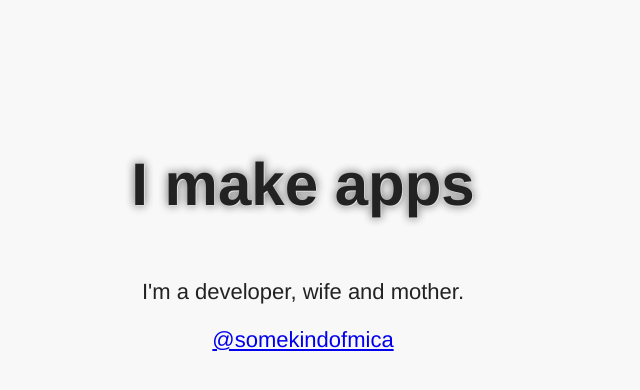
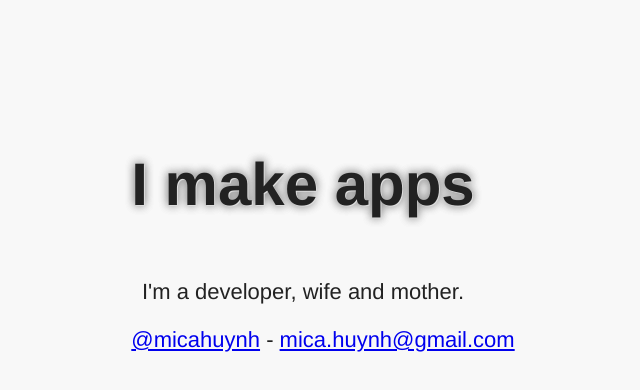
Before and after one commit to micap/micap.github.io, a plain HTML site: page index.html in a window 1280 px wide. Shown: the whole page, without its empty margins (337-977 px from the left). Drawn offline with Linux system fonts and the light colour scheme; a small style sheet from the web is missing.

Commit message:
updated contact details

```diff
--- a/css/style.css
+++ b/css/style.css
@@ -29,3 +29,20 @@ p
 {
 	text-align:center;
 }
+
+#center-block
+{
+	width: 70%;
+	margin-left: 15%;
+}
+
+ul
+{
+	list-style: none;
+	text-align:center;
+}
+
+ul li
+{
+	display: inline;
+}
--- a/index.html
+++ b/index.html
@@ -18,8 +18,11 @@
 
 </script>
 	<h1>I make apps</h1>
+
+	<div class="center-block">
 	<p>I'm a developer, wife and mother.</p>
-	<p><a href="https://twitter.com/somekindofmica/">@somekindofmica</p>
-
+	<p><ul><li><a href="https://twitter.com/micahuynh/">@micahuynh</a></li> -
+	<li><a href="mailto:mica.huynh@gmail.com" target="__blank">mica.huynh@gmail.com</a></li></ul></p>
+	</div>
 </body>
 </html>
```
